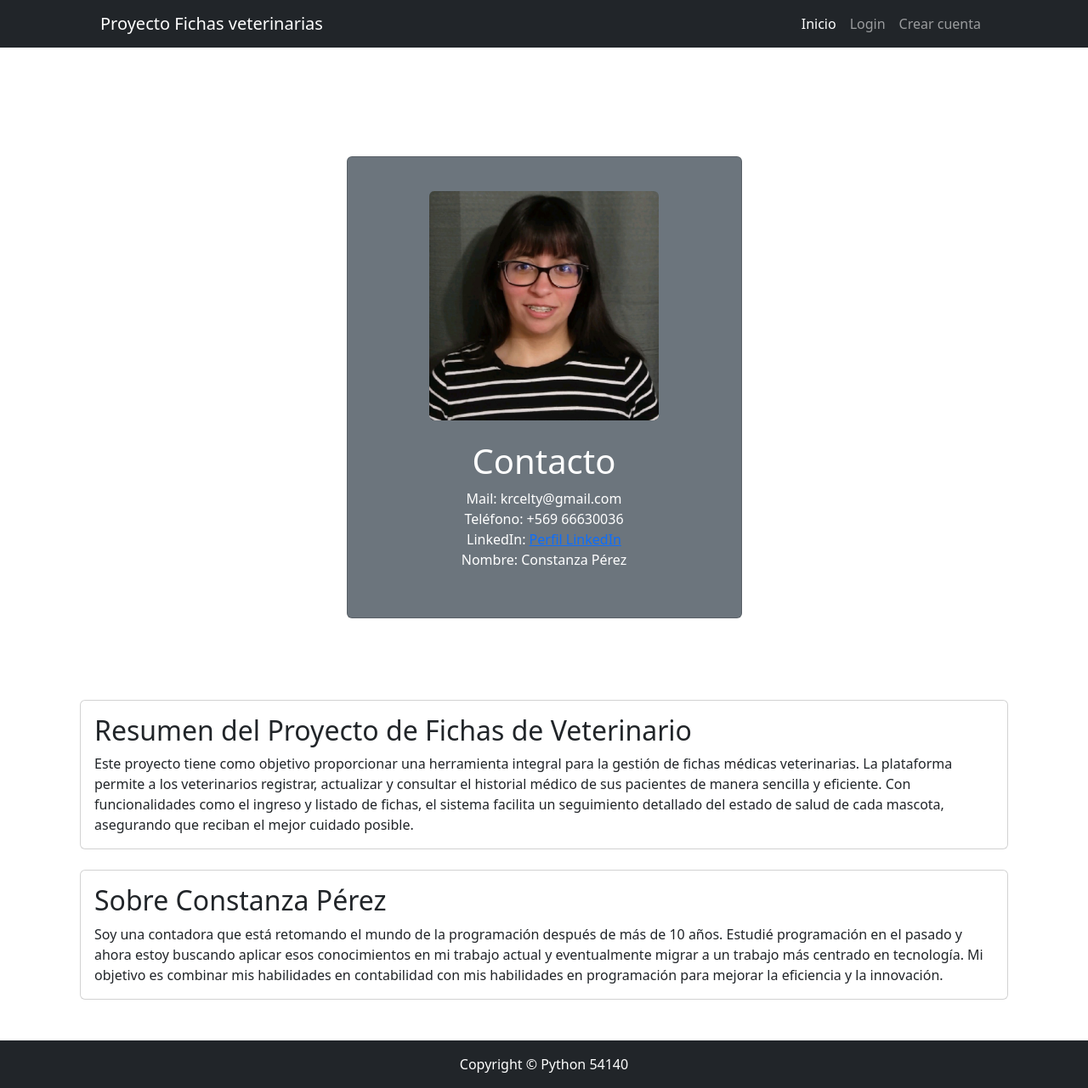
After one commit to Krcelty/tercera-preentrega-CPerez, a Django app: page /core/contacto in a window 1280 px wide. The commit adds this page. Shown: the whole page at 85% size. Run offline with Django 5.2, Linux system fonts and the light colour scheme; some libraries are stand-ins or nearby versions.

Commit message:
terminar ultimos ajustes visuales y la pagina de contacto

```diff
--- a/Proyecto3/core/templates/core/base.html
+++ b/Proyecto3/core/templates/core/base.html
@@ -29,7 +29,7 @@
                 {% if user.is_authenticated %}
                         <li class="nav-item"><a class="nav-link active" href="{% url 'tienda:lista' %}">Ficha</a></li>
                         <li class="nav-item"><a class="nav-link active" href="{% url 'tienda:ingreso' %}">Ingreso</a></li>
-                        <li class="nav-item"><a class="nav-link active" >Contacto</a></li>
+                        <li class="nav-item"><a class="nav-link active" href="{% url 'core:contacto' %}">Contacto</a></li>
                         <li class="nav-item">
                             <a class="nav-link text-bg-info">{{ user.username }}</a>
                         </li>
--- /dev/null
+++ b/Proyecto3/core/templates/core/contacto.html
@@ -0,0 +1,40 @@
+{% extends 'core/base.html' %}
+{% block content %}
+<div class="container ">
+    <!-- Call to Action-->
+    <div class="row justify-content-center align-items-center mb-5">
+        <div class="card col-lg-5 text-white bg-secondary my-5 py-4 text-center">
+            <div class="card-body">
+                <img class="img-fluid rounded mb-4" src="/media/avatares/perfil.jpeg" alt="Perfil de Constanza Pérez" width="270" height="270">
+                <h1 class="font-weight-light">Contacto</h1>
+                    <p>Mail: krcelty@gmail.com<br>
+                    Teléfono: +569 66630036<br>
+                    LinkedIn: <a href="https://www.linkedin.com/in/analistacontableconocimientobasededatossql/" target="_blank">Perfil LinkedIn</a><br>
+                    Nombre: Constanza Pérez</p>
+            </div>
+        </div>
+    </div>
+    <!-- Project Summary-->
+    <div class="row">
+        <div class="col-lg-12 mb-4">
+            <div class="card h-100">
+                <div class="card-body">
+                    <h2 class="card-title">Resumen del Proyecto de Fichas de Veterinario</h2>
+                    <p class="card-text">Este proyecto tiene como objetivo proporcionar una herramienta integral para la gestión de fichas médicas veterinarias. La plataforma permite a los veterinarios registrar, actualizar y consultar el historial médico de sus pacientes de manera sencilla y eficiente. Con funcionalidades como el ingreso y listado de fichas, el sistema facilita un seguimiento detallado del estado de salud de cada mascota, asegurando que reciban el mejor cuidado posible.</p>
+                </div>
+            </div>
+        </div>
+    </div>
+    <!-- About Constanza Perez-->
+    <div class="row">
+        <div class="col-lg-12 mb-4">
+            <div class="card h-100">
+                <div class="card-body">
+                    <h2 class="card-title">Sobre Constanza Pérez</h2>
+                    <p class="card-text">Soy una contadora que está retomando el mundo de la programación después de más de 10 años. Estudié programación en el pasado y ahora estoy buscando aplicar esos conocimientos en mi trabajo actual y eventualmente migrar a un trabajo más centrado en tecnología. Mi objetivo es combinar mis habilidades en contabilidad con mis habilidades en programación para mejorar la eficiencia y la innovación.</p>
+                </div>
+            </div>
+        </div>
+    </div>
+</div>
+{% endblock content %}
--- a/Proyecto3/core/templates/core/index.html
+++ b/Proyecto3/core/templates/core/index.html
@@ -1,7 +1,7 @@
 {% extends 'core/base.html' %}
 
 {% block title %}
-Pre-entrega 3
+Proyecto Final - Curso Python 54140
 {% endblock title %}
 
 {% block content %}
@@ -21,7 +21,7 @@ Pre-entrega 3
             <div class="col-lg-5">
                 <h1 class="font-weight-light">Gestiona Fácilmente la Salud de tus Mascotas con Nuestra Plataforma</h1>
                 <p>Nuestra página web ofrece una solución completa para gestionar las fichas médicas de tus pacientes de manera eficiente. Con nuestra plataforma, tendrás acceso rápido y seguro a toda la información de salud de tus pacientes, lo que te permite tomar decisiones informadas y garantizar su bienestar. Simplifica la administración de las fichas desalud de tus pacientes peludos y proporciona un cuidado excepcional con nuestra herramienta de gestión de fichas médicas veterinarias. ¡Únete ahora y mejora la calidad de vida de tus mascotas!</p>
-                <a class="ms-2 btn btn-dark btn-sm text-white" href="#!">Contactanos</a>
+                <a class="ms-2 btn btn-dark btn-sm text-white" href="{% url 'core:contacto' %}">Contactanos</a>
             </div>
         </div>
         <!-- Call to Action-->
--- a/Proyecto3/core/urls.py
+++ b/Proyecto3/core/urls.py
@@ -8,6 +8,7 @@ app_name = "core"
 
 urlpatterns = [
     path("", views.index,name="index"),
+    path("core/contacto", views.contacto,name="contacto"),
 
 ]
 if settings.DEBUG:
--- a/Proyecto3/core/views.py
+++ b/Proyecto3/core/views.py
@@ -2,3 +2,6 @@ from django.shortcuts import render
 
 def index(request):
     return render(request, "core/index.html")
+
+def contacto(request):
+    return render(request, "core/contacto.html")
```
Also changed, not shown: Proyecto3/tienda/templates/tienda/modificacion.html (+35 -7 lines), Proyecto3/core/static/core/assets/img/perfil.png (added), Proyecto3/db.sqlite3, Proyecto3/media/avatares/perfil.jpeg (added), Proyecto3/media/avatares/perfil.png (added), README.md.
